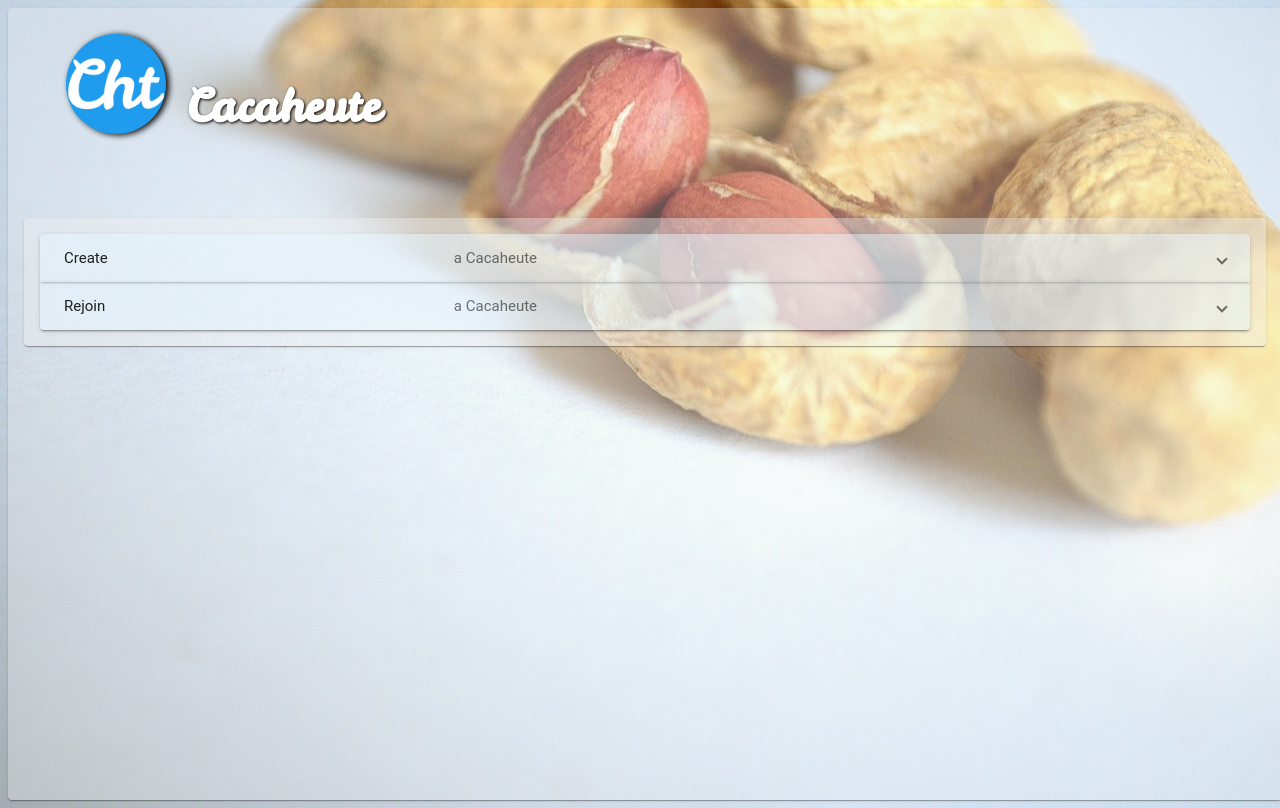
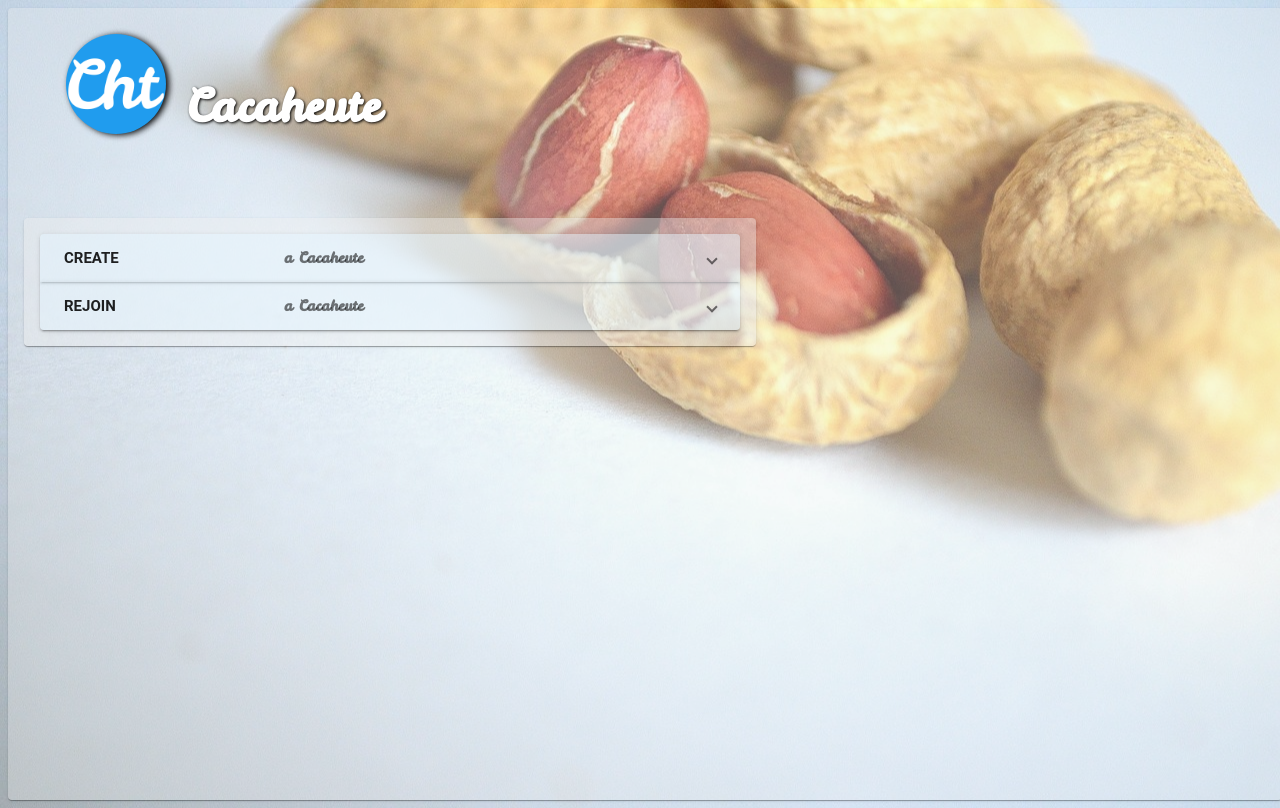
Before and after one commit to Yolonaise/cacaheute, an Angular app: page / in a window 1280 px wide. Built offline with nearby package versions, Linux system fonts and the light colour scheme.

Commit message:
update create game

```diff
--- a/src/app/create-game/create-game.component.html
+++ b/src/app/create-game/create-game.component.html
@@ -4,10 +4,10 @@
         <mat-expansion-panel>
             <mat-expansion-panel-header>
                 <mat-panel-title>
-                    Create
+                    <b>CREATE</b>
                 </mat-panel-title>
                 <mat-panel-description>
-                    a Cacaheute
+                    <b class="cacaheute-font">a Cacaheute</b>
                 </mat-panel-description>
             </mat-expansion-panel-header>
 
@@ -19,7 +19,9 @@
                 <mat-form-field>
                     <input matInput placeholder="Price" [(ngModel)]="price">
                 </mat-form-field>
-
+            </div>
+            <div class="horizontal-persons">
+                <p><b>Persons</b></p>
                 <mat-accordion hideToggle="true">
                     <mat-expansion-panel *ngFor="let person of persons; let i = index" expanded="true">
                         <mat-expansion-panel-header>
@@ -33,24 +35,25 @@
                             <input matInput placeholder="email" [(ngModel)]="person.email">
                         </mat-form-field>
                         <mat-action-row>
-                            <button mat-button (click)="removePerson(i)">remove</button>
+                            <button mat-button .action-cancel (click)="removePerson(i)">remove</button>
                         </mat-action-row>
                     </mat-expansion-panel>
                 </mat-accordion>
-
-                <button mat-button (click)="addPerson()">add person</button>
-                <button mat-button (click)="onCreateGame()">create</button>
             </div>
-
+            <mat-action-row>
+                <button mat-button class="action-success" style="display: inline-block;" (click)="addPerson()">add
+                    person</button>
+                <button mat-button class="action-success" (click)="onCreateGame()">create</button>
+            </mat-action-row>
         </mat-expansion-panel>
 
         <mat-expansion-panel>
             <mat-expansion-panel-header>
                 <mat-panel-title>
-                    Rejoin
+                    <b>REJOIN</b>
                 </mat-panel-title>
                 <mat-panel-description>
-                    a Cacaheute
+                    <b class="cacaheute-font">a Cacaheute</b>
                 </mat-panel-description>
             </mat-expansion-panel-header>
         </mat-expansion-panel>
--- a/src/app/create-game/create-game.component.scss
+++ b/src/app/create-game/create-game.component.scss
@@ -1,15 +1,39 @@
 .mat-card {
+    max-width: 700px;
     position: inline-block;
     background: #efefef66;
     color: white;
+    text-align: center;
+}
+
+.mat-accordion {
+    position: inline-block;
+    text-align: center;
 }
 
 .mat-expansion-panel {
     position: inline-block;
     background: #e3f5ff7a;
+    text-align: center;
 }
 
 .horizontal {
-    float: left;
     display: inline-grid;
 }
+
+.horizontal-persons {
+    padding: 0px 30px;
+    display: inline-grid;
+}
+
+.cacaheute-font{
+    font-family: 'Leckerli One';
+}
+
+.action-success {
+    background: #7effb4ce;
+}
+
+.action-cancel {
+    background: #f89655ce;
+}
```
